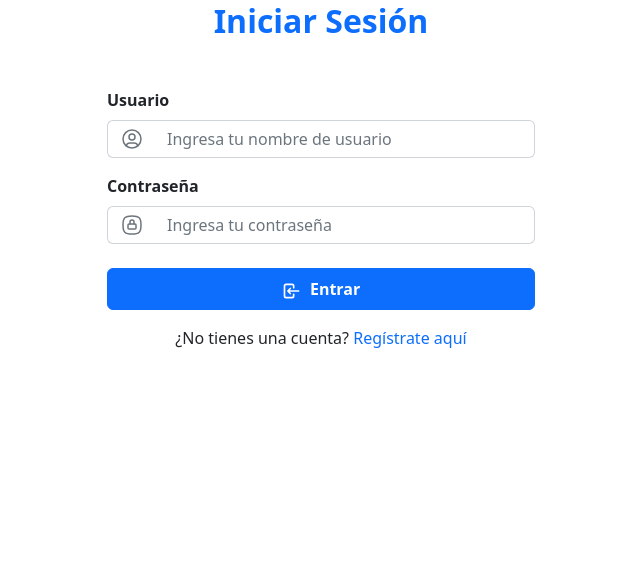
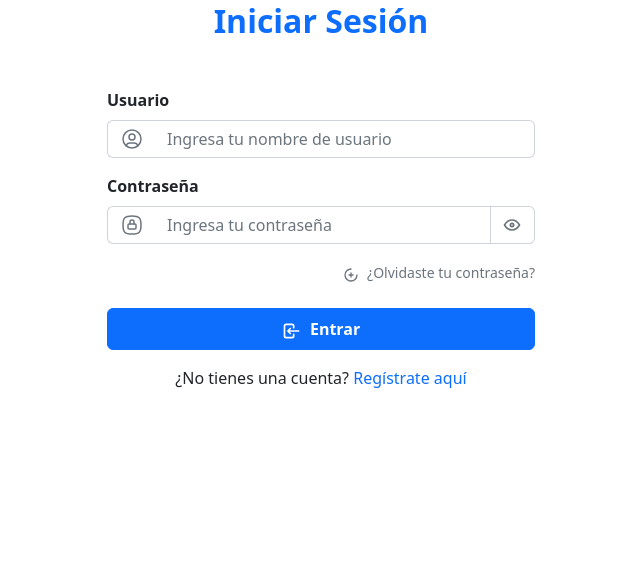
Before and after one commit to 34972508-prog/test_django_fernando, a Django app: page /login/ in a window 1280 px wide. Shown: the part 142-723 px from the top of the page, without its empty margins (319-959 px from the left). Run offline with Django 5.2, Linux system fonts and the light colour scheme; some libraries are stand-ins or nearby versions.

Commit message:
mejoras login

```diff
--- a/ecommerce_backend/store/templates/store/login.html
+++ b/ecommerce_backend/store/templates/store/login.html
@@ -5,6 +5,7 @@
 {% block content %}
 <div class="container my-5" style="max-width: 500px;">
     <h2 class="mb-4 text-center text-primary fw-bold">Iniciar Sesión</h2>
+
     <!-- Espacio para el mensaje de error personalizado -->
     {% if error_message %}
     <div class="alert alert-danger alert-dismissible fade show" role="alert">
@@ -15,13 +16,14 @@
         <button type="button" class="btn-close" data-bs-dismiss="alert" aria-label="Close"></button>
     </div>
     {% endif %}
-    <form method="post" class="p-4  ">
+
+    <form method="post" class="p-4">
         {% csrf_token %}
+
         <!-- Campo de Usuario -->
         <div class="mb-3">
             <label for="id_username" class="form-label fw-semibold">Usuario</label>
             <div class="input-group">
-                <!-- Icono de Usuario -->
                 <span class="input-group-text bg-white border-end-0">
                     <svg xmlns="http://www.w3.org/2000/svg" width="24" height="24" viewBox="0 0 24 24" fill="none" stroke="currentColor" stroke-width="1.5" stroke-linecap="round" stroke-linejoin="round" class="text-secondary">
                         <path stroke="none" d="M0 0h24v24H0z" fill="none"/>
@@ -30,14 +32,17 @@
                         <path d="M6.168 18.849a4 4 0 0 1 3.832 -2.849h4a4 4 0 0 1 3.834 2.855" />
                     </svg>
                 </span>
-                <input type="text" name="username" class="form-control border-start-0" id="id_username" placeholder="Ingresa tu nombre de usuario" required>
+                <input type="text" name="username" class="form-control border-start-0" id="id_username"
+                       placeholder="Ingresa tu nombre de usuario"
+                       value="{% if username and username != 'None' %}{{ username }}{% endif %}"
+                       required>
             </div>
         </div>
-        <!-- Campo de Contraseña -->
-        <div class="mb-4">
+
+        <!-- Campo de Contraseña con OJITO -->
+        <div class="mb-3">
             <label for="id_password" class="form-label fw-semibold">Contraseña</label>
             <div class="input-group">
-                <!-- Icono de Contraseña -->
                 <span class="input-group-text bg-white border-end-0">
                     <svg xmlns="http://www.w3.org/2000/svg" width="24" height="24" viewBox="0 0 24 24" fill="none" stroke="currentColor" stroke-width="1.5" stroke-linecap="round" stroke-linejoin="round" class="text-secondary">
                         <path stroke="none" d="M0 0h24v24H0z" fill="none"/>
@@ -46,18 +51,118 @@
                         <path d="M10 11v-2a2 2 0 1 1 4 0v2" />
                     </svg>
                 </span>
-                <input type="password" name="password" class="form-control border-start-0" id="id_password" placeholder="Ingresa tu contraseña" required>
+                <input type="password" name="password" class="form-control border-start-0"
+                       id="id_password" placeholder="Ingresa tu contraseña" required>
+                <!-- BOTÓN OJITO -->
+                <button type="button" class="input-group-text bg-white border-start-0 toggle-password"
+                        data-target="id_password">
+                    <svg xmlns="http://www.w3.org/2000/svg" width="20" height="20" viewBox="0 0 24 24" fill="none" stroke="currentColor" stroke-width="2" stroke-linecap="round" stroke-linejoin="round" class="text-secondary">
+                        <path stroke="none" d="M0 0h24v24H0z" fill="none"/>
+                        <path d="M10 12a2 2 0 1 0 4 0a2 2 0 0 0 -4 0" />
+                        <path d="M21 12c-2.4 4 -5.4 6 -9 6c-3.6 0 -6.6 -2 -9 -6c2.4 -4 5.4 -6 9 -6c3.6 0 6.6 2 9 6" />
+                    </svg>
+                </button>
             </div>
         </div>
+
+        <!-- Enlace de Recuperar Contraseña -->
+        <div class="mb-4 text-end">
+            <a href="#recuperar-contraseña" class="text-decoration-none small text-muted"
+               data-bs-toggle="modal" data-bs-target="#recoverPasswordModal">
+                <svg xmlns="http://www.w3.org/2000/svg" width="16" height="16" viewBox="0 0 24 24" fill="none" stroke="currentColor" stroke-width="2" stroke-linecap="round" stroke-linejoin="round" class="me-1">
+                    <path stroke="none" d="M0 0h24v24H0z" fill="none"/>
+                    <path d="M12 3a9 9 0 1 0 9 9" />
+                    <path d="M15 12h-6" />
+                    <path d="M12 9v6" />
+                </svg>
+                ¿Olvidaste tu contraseña?
+            </a>
+        </div>
+
         <button type="submit" class="btn btn-primary w-100 fw-bold py-2">
             <svg xmlns="http://www.w3.org/2000/svg" width="20" height="20" viewBox="0 0 24 24" fill="none" stroke="currentColor" stroke-width="2" stroke-linecap="round" stroke-linejoin="round" class="me-1">
                 <path stroke="none" d="M0 0h24v24H0z" fill="none"/><path d="M14 8v-2a2 2 0 0 0 -2 -2h-7a2 2 0 0 0 -2 2v12a2 2 0 0 0 2 2h7a2 2 0 0 0 2 -2v-2" /><path d="M20 12h-13l3 -3m0 6l-3 -3" />
             </svg>
             Entrar
         </button>
+
         <p class="text-center mt-3 mb-0">
             ¿No tienes una cuenta? <a href="{% url 'register' %}" class="text-decoration-none">Regístrate aquí</a>
         </p>
     </form>
 </div>
+
+<!-- Modal de Recuperar Contraseña -->
+<div class="modal fade" id="recoverPasswordModal" tabindex="-1" aria-labelledby="recoverPasswordModalLabel" aria-hidden="true">
+    <div class="modal-dialog modal-dialog-centered">
+        <div class="modal-content">
+            <div class="modal-header">
+                <h5 class="modal-title" id="recoverPasswordModalLabel">
+                    <svg xmlns="http://www.w3.org/2000/svg" width="24" height="24" viewBox="0 0 24 24" fill="none" stroke="currentColor" stroke-width="2" stroke-linecap="round" stroke-linejoin="round" class="me-2 text-warning">
+                        <path stroke="none" d="M0 0h24v24H0z" fill="none"/>
+                        <path d="M12 3a9 9 0 1 0 9 9" />
+                        <path d="M15 12h-6" />
+                        <path d="M12 9v6" />
+                    </svg>
+                    Recuperar Contraseña
+                </h5>
+                <button type="button" class="btn-close" data-bs-dismiss="modal" aria-label="Close"></button>
+            </div>
+            <div class="modal-body">
+                <p class="mb-3">Para recuperar tu contraseña, por favor contacta al administrador del sistema:</p>
+                <div class="alert alert-info">
+                    <strong>Contacto Administrador:</strong><br>
+                    <a href="mailto:admin@quieroalgo.com?subject=Recuperación de Contraseña&body=Hola, necesito recuperar mi contraseña. Mi usuario es: [ESCRIBE TU USUARIO AQUÍ]">
+    📧 admin@quieroalgo.com
+</a><br>
+                    📞 Teléfono: +54 388 1234-567
+                </div>
+                <p class="small text-muted">El administrador podrá restablecer tu contraseña y enviarte una nueva.</p>
+            </div>
+            <div class="modal-footer">
+                <button type="button" class="btn btn-secondary" data-bs-dismiss="modal">Cerrar</button>
+            </div>
+        </div>
+    </div>
+</div>
+
+<!-- JavaScript para el ojito de contraseña -->
+<script>
+document.addEventListener('DOMContentLoaded', function() {
+    // Función para mostrar/ocultar contraseña
+    function togglePasswordVisibility(targetId) {
+        const passwordInput = document.getElementById(targetId);
+        const toggleButton = document.querySelector(`[data-target="${targetId}"]`);
+
+        if (passwordInput.type === 'password') {
+            passwordInput.type = 'text';
+            toggleButton.innerHTML = `
+                <svg xmlns="http://www.w3.org/2000/svg" width="20" height="20" viewBox="0 0 24 24" fill="none" stroke="currentColor" stroke-width="2" stroke-linecap="round" stroke-linejoin="round" class="text-secondary">
+                    <path stroke="none" d="M0 0h24v24H0z" fill="none"/>
+                    <path d="M10.585 10.587a2 2 0 0 0 2.829 2.828" />
+                    <path d="M16.681 16.673a8.717 8.717 0 0 1 -4.681 1.327c-3.6 0 -6.6 -2 -9 -6c1.272 -2.12 2.712 -3.678 4.32 -4.674m2.86 -1.146a9.055 9.055 0 0 1 1.82 -.18c3.6 0 6.6 2 9 6c-.666 1.11 -1.379 2.067 -2.138 2.87" />
+                    <path d="M3 3l18 18" />
+                </svg>
+            `;
+        } else {
+            passwordInput.type = 'password';
+            toggleButton.innerHTML = `
+                <svg xmlns="http://www.w3.org/2000/svg" width="20" height="20" viewBox="0 0 24 24" fill="none" stroke="currentColor" stroke-width="2" stroke-linecap="round" stroke-linejoin="round" class="text-secondary">
+                    <path stroke="none" d="M0 0h24v24H0z" fill="none"/>
+                    <path d="M10 12a2 2 0 1 0 4 0a2 2 0 0 0 -4 0" />
+                    <path d="M21 12c-2.4 4 -5.4 6 -9 6c-3.6 0 -6.6 -2 -9 -6c2.4 -4 5.4 -6 9 -6c3.6 0 6.6 2 9 6" />
+                </svg>
+            `;
+        }
+    }
+
+    // Agregar event listeners a todos los botones de ojito
+    document.querySelectorAll('.toggle-password').forEach(button => {
+        button.addEventListener('click', function() {
+            const targetId = this.getAttribute('data-target');
+            togglePasswordVisibility(targetId);
+        });
+    });
+});
+</script>
 {% endblock %}
```
